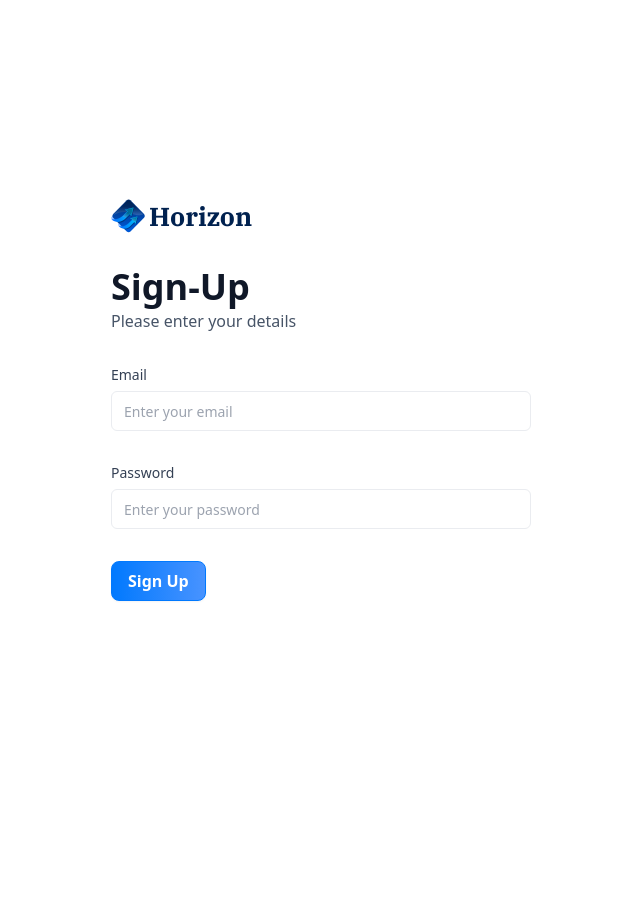
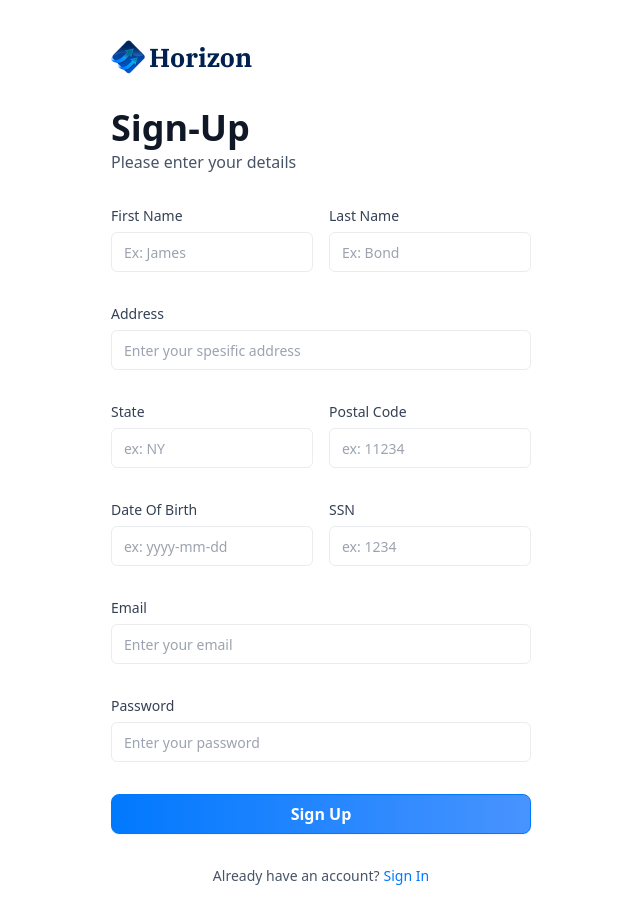
Before and after one commit to EnricoRP/bank-app, a Next.js app: page /sign-up in a window 1280 px wide. Shown: the whole page, without its empty margins (319-959 px from the left). Before the commit the page ends 800 px from the top, so only its background shows below. Built offline with nearby package versions, Linux system fonts and the light colour scheme.

Commit message:
modifikasi AuthForm agar bisa untuk sign up

```diff
--- a/components/ui/AuthForm.tsx
+++ b/components/ui/AuthForm.tsx
@@ -23,8 +23,9 @@
     const [user, setUser] = useState(null);
     const [isLoading, setIsLoading] = useState(false);
 
-    const form = useForm<z.infer<typeof AuthFormSchema>>({
-        resolver: zodResolver(AuthFormSchema),
+    const formSchema = AuthFormSchema(type);
+    const form = useForm<z.infer<typeof formSchema>>({
+        resolver: zodResolver(formSchema),
         defaultValues: {
             email: "",
             password: ""
@@ -32,7 +33,7 @@
     })
 
     // 2. Define a submit handler.
-    function onSubmit(values: z.infer<typeof AuthFormSchema>) {
+    function onSubmit(values: z.infer<typeof formSchema>) {
         // Do something with the form values.
         // ✅ This will be type-safe and validated.
         setIsLoading(true)
@@ -77,6 +78,59 @@
                 <>
                     <Form {...form}>
                         <form onSubmit={form.handleSubmit(onSubmit)} className="space-y-8">
+                            {type === 'Sign-Up' && <>
+                                <div className="flex gap-4">
+                                    <CustomInput
+                                        control={form.control}
+                                        name='firstName'
+                                        label='First Name'
+                                        placeHolder='Ex: James'
+                                    />
+                                    <CustomInput
+                                        control={form.control}
+                                        name='lastName'
+                                        label='Last Name'
+                                        placeHolder='Ex: Bond'
+                                    />
+                                </div>
+                                <CustomInput
+                                    control={form.control}
+                                    name='address'
+                                    label='Address'
+                                    placeHolder='Enter your spesific address'
+                                />
+
+                                <div className="flex gap-4">
+                                    <CustomInput
+                                        control={form.control}
+                                        name='state'
+                                        label='State'
+                                        placeHolder='ex: NY'
+                                    />
+                                    <CustomInput
+                                        control={form.control}
+                                        name='postalCode'
+                                        label='Postal Code'
+                                        placeHolder='ex: 11234'
+                                    />
+                                </div>
+
+                                <div className="flex gap-4">
+                                    <CustomInput
+                                        control={form.control}
+                                        name='dateOfBirth'
+                                        label='Date Of Birth'
+                                        placeHolder='ex: yyyy-mm-dd'
+                                    />
+                                    <CustomInput
+                                        control={form.control}
+                                        name='ssn'
+                                        label='SSN'
+                                        placeHolder='ex: 1234'
+                                    />
+                                </div>
+                            </>}
+
                             <CustomInput
                                 control={form.control}
                                 name='email'
@@ -89,7 +143,7 @@
                                 label='Password'
                                 placeHolder='Enter your password'
                             />
-
+                            <div className="flex flex-col gap-4">
                                 <Button className='form-btn' type="submit" disabled={isLoading}>
                                     {isLoading ? (
                                         <>
@@ -98,8 +152,19 @@
                                                 className='animate-spin' /> &nbsp;
                                             Loading...
                                         </>
-                                ) : type === 'Sign In'? 'Sign In' : 'Sign Up' }
+                                    ) : type === 'Sign-In' ? 'Sign In' : 'Sign Up'}
                                 </Button>
+
+                            </div>
+                            <footer className="flex justify-center gap-1">
+                                <p className="text-14 font-normal text-gray-600">
+                                    {type === 'Sign-In' ? "Don't have an account?" : "Already have an account?"}
+                                </p>
+                                <Link href={type === 'Sign-In' ? '/sign-up' : '/sign-in'}
+                                    className='form-link'>
+                                    {type === 'Sign-In' ? 'Sign Up' : 'Sign In'}
+                                </Link>
+                            </footer>
                         </form>
                     </Form>
                 </>
--- a/components/ui/CustomInput.tsx
+++ b/components/ui/CustomInput.tsx
@@ -10,9 +10,10 @@
 import { AuthFormSchema } from '@/lib/utils'
 import { z } from 'zod'
 
+const formSchema = AuthFormSchema('Sign-In')
 interface CustomInput {
-    control: Control<z.infer<typeof AuthFormSchema>>,
-    name: FieldPath<z.infer<typeof AuthFormSchema>>,
+    control: Control<z.infer<typeof formSchema>>,
+    name: FieldPath<z.infer<typeof formSchema>>,
     label: string,
     placeHolder: string,
     type?: HTMLInputTypeAttribute
--- a/lib/utils.ts
+++ b/lib/utils.ts
@@ -195,9 +195,16 @@
   return date > twoDaysAgo ? "Processing" : "Success";
 };
 
-export const AuthFormSchema = z.object({
+export const AuthFormSchema = (type: string) => z.object({
   email: z.string().email({ message: 'Invalid email format' }),
   password: z.string()
       .min(6, { message: 'Passowrd must be at least 6 characters long' })
-      .max(50, { message: 'Password must be at mos 50 charaters long' })
+      .max(50, { message: 'Password must be at mos 50 charaters long' }),
+  firstName: type === 'Sign-In' ? z.string().optional() : z.string().min(3).max(50),
+  lastName: type === 'Sign-In' ? z.string().optional() : z.string().min(3).max(50),
+  address: type === 'Sign-In' ? z.string().optional() : z.string().min(3).max(50),
+  state: type === 'Sign-In' ? z.string().optional() : z.string().min(3).max(50),
+  postalCode: type === 'Sign-In' ? z.string().optional() : z.string().min(3).max(50),
+  dateOfBirth: type === 'Sign-In' ? z.string().optional() : z.string().min(3).max(50),
+  ssn: type === 'Sign-In' ? z.string().optional() : z.string().min(3).max(50),
 });
```
Lines whose indentation alone changed are shown as unchanged.
